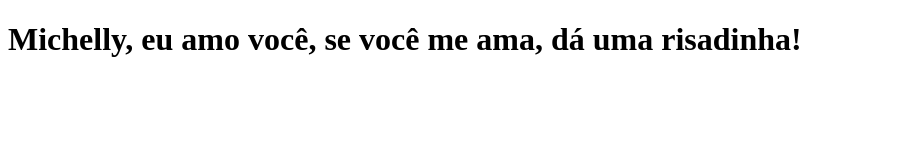
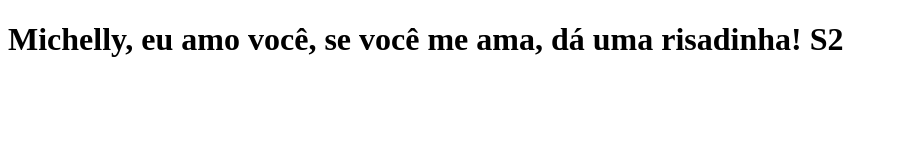
Before and after one commit to lucas-cella/clone-tabnews, a Next.js app: page / in a window 1280 px wide. Shown: the top 160 px of the page, without its empty margins (0-898 px from the left). Built offline with nearby package versions, Linux system fonts and the light colour scheme.

Commit message:
Alterei a frase da home

```diff
--- a/pages/index.js
+++ b/pages/index.js
@@ -1,5 +1,5 @@
 function Home() {
-    return <h1>Michelly, eu amo você, se você me ama, dá uma risadinha!</h1>
+    return <h1>Michelly, eu amo você, se você me ama, dá uma risadinha! S2</h1>
 }
 
 export default Home;
```
